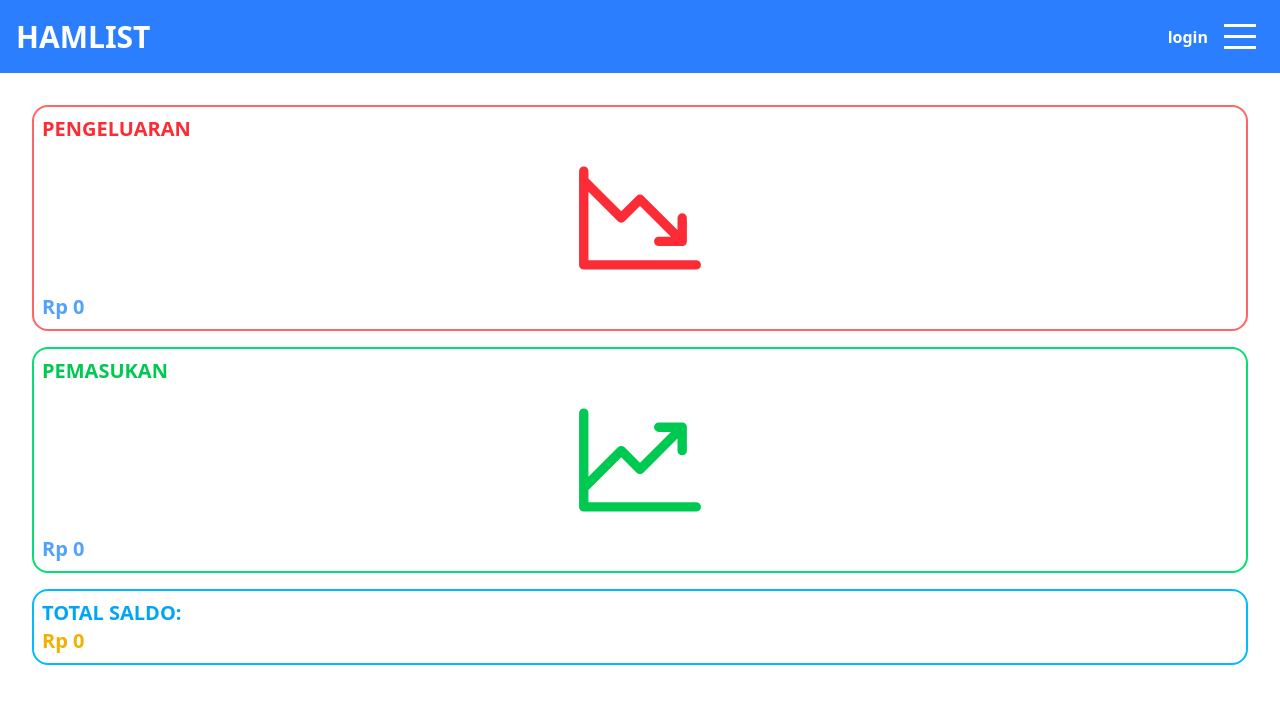
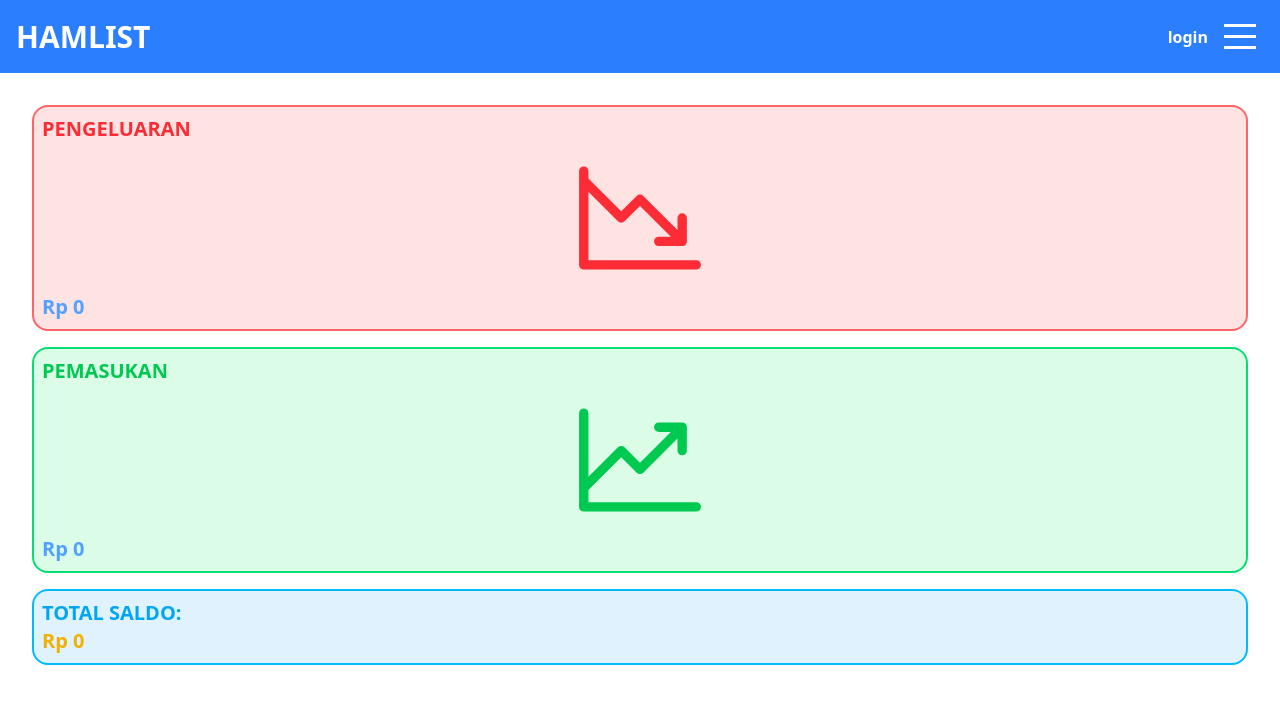
Before and after one commit to hamdani415/hamlist, a Next.js app: page /financial in a window 1280 px wide. Shown: the top 704 px of the page. Built offline with nearby package versions, Linux system fonts and the light colour scheme; no server answers.

Commit message:
Update page.jsx

```diff
--- a/src/components/financialComponents/page.jsx
+++ b/src/components/financialComponents/page.jsx
@@ -33,17 +33,17 @@ const FinancialComponents = ({ email }) => {
     })
     return (
         <div className='flex flex-col gap-4 p-8'>
-            <Link href={'/financial/pengeluaran'} className=' border-red-400 p-2 border-2 rounded-2xl'>
+            <Link href={'/financial/pengeluaran'} className=' border-red-400 p-2 border-2 rounded-2xl bg-red-100'>
                 <p className='text-xl font-bold text-red-500'>PENGELUARAN</p>
                 <ChartLineDownIcon className='text-red-500 w-full' size={150} />
                 <p className='text-xl font-bold text-blue-400'>{rupiah.format(totalpengeluaran)}</p>
             </Link>
-            <Link href={'/financial/pemasukan'} className=' border-green-400 p-2 border-2 rounded-2xl'>
+            <Link href={'/financial/pemasukan'} className=' border-green-400 p-2 border-2 rounded-2xl bg-green-100'>
                 <p className='text-xl font-bold text-green-500'>PEMASUKAN</p>
                 <ChartLineUpIcon className='text-green-500 w-full' size={150} />
                 <p className='text-xl font-bold text-blue-400'>{rupiah.format(totalpemasukan)}</p>
             </Link>
-            <div className='border-sky-400 p-2 border-2 rounded-2xl'>
+            <div className='border-sky-400 p-2 border-2 rounded-2xl bg-sky-100'>
                 <p className='text-xl font-bold text-sky-500'>TOTAL SALDO:</p>
                 <p className='text-xl font-bold text-yellow-500'>{rupiah.format(saldoSekarang)}</p>
             </div>
```
